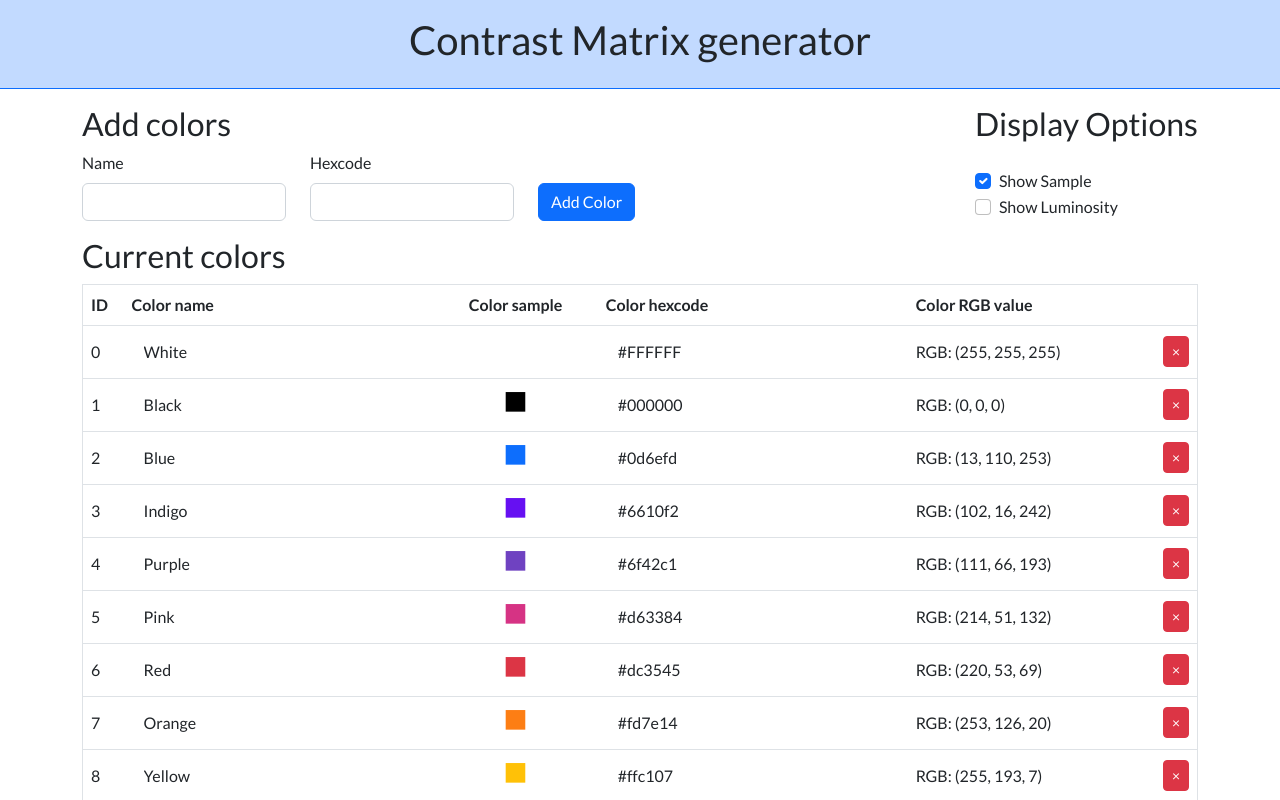
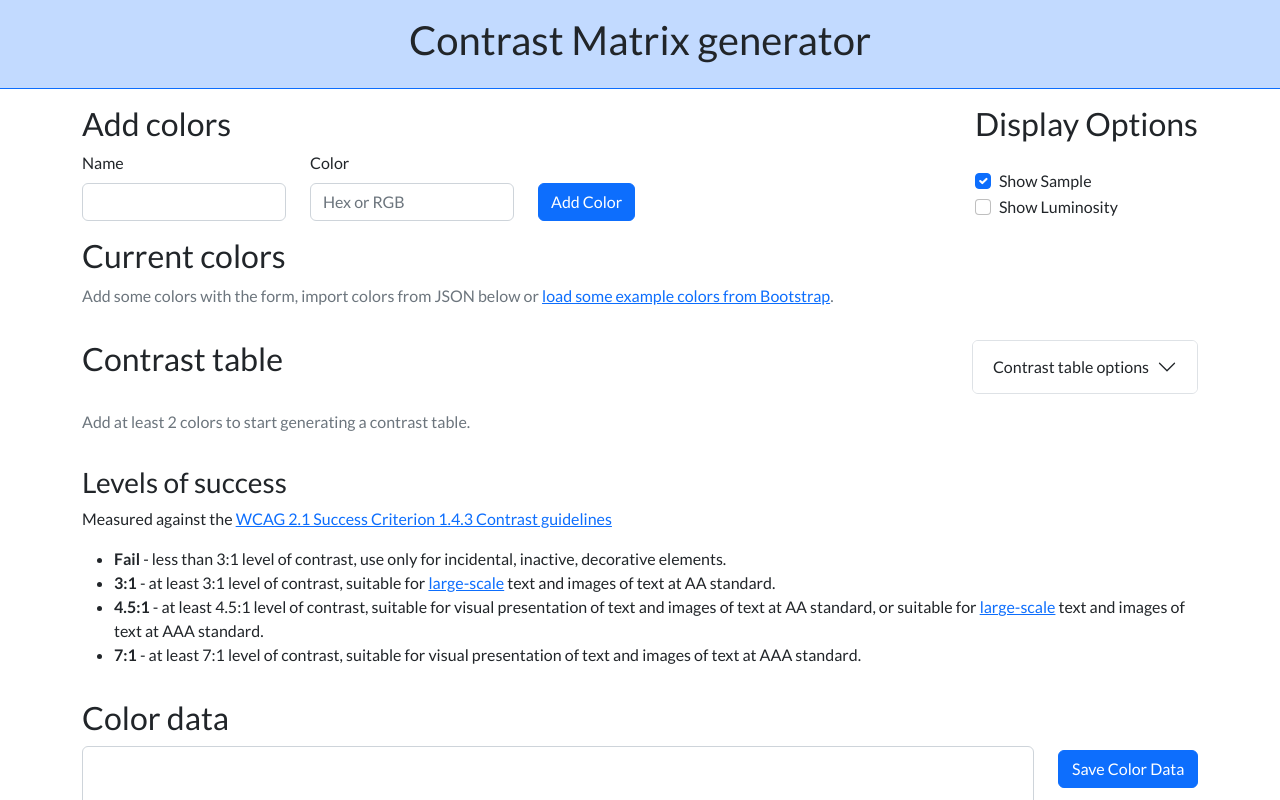
Before and after one commit to NotThatGothic/contrast-matrix-generator, a Vue app: page / in a window 1280 px wide. Shown: the top 800 px of the page. Built offline with nearby package versions, Linux system fonts and the light colour scheme; a web font is replaced by a local one.

Commit message:
responsive changes, add rgb support

```diff
--- a/src/App.vue
+++ b/src/App.vue
@@ -53,29 +53,29 @@
 				</table>
 			</div>
 			<div v-else>
-				<p class="text-muted">Add some colors with the form or load colors from JSON below.</p>
+				<p class="text-muted">Add some colors with the form, import colors from JSON below or <a href="#" @click="defaultData">load some example colors from Bootstrap</a>.</p>
 			</div>
         </div>
     </div>
 	<!-- Contrast table -->
     <div class="row mb-3">
         <div class="col-12">
-			<div class="row">
-				<div class="col">
+			<div class="row justify-content-between">
+				<div class="col-6 mb-3">
 					<h2>Contrast table</h2>
 				</div>
-				<div class="col-auto ms-auto mb-3">
+				<div class="col-auto mb-3">
 					<div class="accordion" id="accordionOptions">
 						<div class="accordion-item">
 							<h2 class="accordion-header" id="optionsHeading">
-								<button class="accordion-button collapsed" type="button" data-bs-toggle="collapse" data-bs-target="#optionsCollapse" aria-expanded="false" aria-controls="optionsCollapse">
+								<button class="accordion-button collapsed me-2" type="button" data-bs-toggle="collapse" data-bs-target="#optionsCollapse" aria-expanded="false" aria-controls="optionsCollapse">
 									Contrast table options
 								</button>
 							</h2>
 							<div id="optionsCollapse" class="accordion-collapse collapse" aria-labelledby="optionsHeading" data-bs-parent="#accordionOptions">
 								<div class="accordion-body">
 									<form class="form row" @submit.prevent >
-										<div class="col-auto">
+										<div class="col-auto mb-3">
 											<div class="form-check">
 												<input class="form-check-input" type="radio" value="AAA" id="AAA" v-model="wcagLevel">
 												<label class="form-check-label" for="AAA">
@@ -95,7 +95,7 @@
 												</label>
 											</div>
 										</div>
-										<div class="col-auto">
+										<div class="col-auto mb-3">
 											<div class="form-check">
 												<input class="form-check-input" type="radio" value="defaultResults" id="defaultResults" v-model="resultsRendering">
 												<label class="form-check-label" for="defaultResults">
@@ -213,7 +213,7 @@ export default {
 			wcagLevel: 'AA',
 			resultsRendering: "colorizeResults",
 			exampleText: "Lorem Ipsum dolor sit amet",
-			colors: ColorData,
+			colors: [],
 		}
 	},
 	computed: {
@@ -322,13 +322,16 @@ export default {
 		},
 		loadData(data) {
 			this.colors = JSON.parse(data)
+		},
+		defaultData() {
+			this.colors = ColorData
 		}
 	}
 
 }
 
 function standardizeHex(value) {
-	if (value.startsWith("#")) {
+	if (value.startsWith('#')) {
 		value = value.substring(1, 7);
 	}
 	if (value.length == 3) {
--- a/src/components/AddColor.vue
+++ b/src/components/AddColor.vue
@@ -5,11 +5,13 @@
 		<form class="form row d-flex align-items-end" id="color-form" @submit.prevent="addColor" autocomplete="off">
 			<div class="col-auto">
 				<label for="new-color-name" class="form-label">Name </label>
-				<input id="new-color-name" class="form-control" type="text" name="new-color-name" v-model="newColorName" required />
+				<input id="new-color-name" class="form-control" type="text" name="new-color-name" v-model="newColorName"
+					required />
 			</div>
 			<div class="col-auto">
-				<label for="new-color-hex" class="form-label">Hexcode </label>
-				<input id="new-color-hex" class="form-control" type="text" name="new-color-hex" v-model="newColorHex" required />
+				<label for="new-color-code" class="form-label">Color</label>
+				<input id="new-color-code" class="form-control" type="text" name="new-color-code"
+					placeholder="Hex or RGB" v-model="newColorCode" required />
 			</div>
 			<div class="col-auto">
 				<button class="btn btn-primary mt-3" type="submit" form="color-form">Add Color</button>
@@ -19,22 +21,57 @@
 </template>
 
 <script>
-	export default {
+export default {
 	name: 'AddColors',
 	data() {
 		return {
 			newColorName: '',
-			newColorHex: ''
+			newColorCode: ''
 		}
 	},
 	methods: {
 		addColor() {
-			if (this.newColorName == false || this.newColorHex == false) {
-				alert("Name and Hex are mandatory")
+			if (this.newColorName == false || this.newColorCode === false) {
+				alert("Name and Color value are mandatory")
 			} else {
-				this.$emit('addColor', this.newColorName, this.newColorHex)
+				if ((/^#?([a-f\d])([a-f\d])([a-f\d])$|^#?([a-f\d]{2})([a-f\d]{2})([a-f\d]{2})$/i).test(this.newColorCode)) {
+					this.$emit('addColor', this.newColorName, this.newColorCode)
+					this.newColorName = ''
+					this.newColorCode = ''
+				} else if ((/\(?\d+[,\s]?\d+[,\s]?\d+\)?/).test(this.newColorCode)) {
+					this.newColorCode = RGBToHex(standardizeRGB(this.newColorCode))
+					this.$emit('addColor', this.newColorName, this.newColorCode)
+					this.newColorName = ''
+					this.newColorCode = ''
+				} else {
+					alert("Please input a valid Hexcode or RGB value")
+				}
 			}
-		}
+		},
 	}
 }
+function standardizeRGB(value) {
+	var regex = /RGB:? ?|\(|\)/ig
+	return value = value.replaceAll(regex, '')
+}
+
+function RGBToHex(rgb) {
+	var regex = /((\d+)[,\s]?\s?){2}(\d+)/
+	rgb = rgb.replace(regex, function(m, r,g,b) {
+		r = Math.abs(r).toString(16)
+		g = Math.abs(g).toString(16)
+		b = Math.abs(b).toString(16)
+		if (r.length == 1) {
+			r = '0' + r
+		}
+		if (g.length == 1) {
+			g = '0' + g
+		}
+		if (b.length == 1) {
+			b = '0' + b
+		}
+		return ('#' + r + g + b)
+	})
+	return rgb
+}
 </script>
--- a/src/components/ColorRow.vue
+++ b/src/components/ColorRow.vue
@@ -6,13 +6,17 @@
 				<input :id="id + 'name'" class="form-control border-0 bg-transparent shadow-none w-auto" type="text" name="color-color-name" v-model="rowName" required />
 			</form>
 		</th>
-		<td class="align-middle text-center" v-if="displayOptions.showSample" ><span style="font-size: 5ex; line-height: 1ex;" :style="{ color: '#' + rowHexCalc }">■</span></td>
+		<td class="align-middle text-center" v-if="displayOptions.showSample" ><span style="font-size: 5ex; line-height: 1ex;" :style="{ color: rowHex }">■</span></td>
 		<td class="align-middle">
 			<form class="form" autocomplete="off" @submit.prevent="updateHex(rowHex)">
-				<input :id="id + 'colorSpan'" class="form-control border-0 bg-transparent shadow-none w-auto" type="text" name="color-color-name" v-model.lazy="rowHex" required />
+				<input :id="id + 'colorHex'" class="form-control border-0 bg-transparent shadow-none w-auto" type="text" name="color-color-hex" v-model="rowHex" required />
 			</form>
 		</td>
-		<td class="align-middle">RGB: ({{ rgb.r }}, {{ rgb.g }}, {{ rgb.b }})</td>
+		<td class="align-middle">
+			<form class="form" autocomplete="off" @submit.prevent="updateRGB(rowRGB)">
+				<input :id="id + 'colorRGB'" class="form-control border-0 bg-transparent shadow-none w-auto" type="text" name="color-color-rgb" v-model="rowRGB" required />
+			</form>
+			</td>
 		<td class="align-middle" v-if="displayOptions.showLum" >Lum: {{ lum }}</td>
 		<td class="align-middle text-end">
 			<button type="button" class="close btn btn-danger btn-sm" aria-label="Close"  @click="removeRow()">
@@ -35,15 +39,12 @@ export default {
 		return {
 			rowName: this.name,
 			rowHex: '#' + this.hex,
-
+			rowRGB: 'RGB: (' + hexToRGB(this.hex).r + ',' + hexToRGB(this.hex).g + ',' + hexToRGB(this.hex).b + ')'
 		}
 	},
 	computed: {
 		rgb() {
 			return hexToRGB(this.rowHex)
-		},
-		rowHexCalc() {
-			return this.rowHex.substring(1, 7);
 		},
 		lum() {
 			return calculateLum(hexToRGB(this.rowHex).r, hexToRGB(this.rowHex).g, hexToRGB(this.rowHex).b)
@@ -53,26 +54,30 @@ export default {
 		updateName(name) {
 			this.rowName = name
 			this.$emit('updateName', this.rowName, this.id)
-			// console.log(this.rowName)
 		},
 		updateHex(hex) {
 			this.rowHex = standardizeHex(hex)
+			this.rowRGB = 'RGB: (' + this.rgb.r + ',' + this.rgb.g + ',' + this.rgb.b + ')'
 			this.$emit('updateHex', this.rowHex, this.id)
-			// console.log(this.rowHex)
+		},
+		updateRGB(rgb) {
+			this.rowRGB = 'RGB: (' + standardizeRGB(rgb) + ')'
+			this.rowHex = RGBToHex(standardizeRGB(rgb))
+			console.log(rgb)
+			this.$emit('updateHex', this.rowHex, this.id)
 		},
 		removeRow() {
 			this.$emit('removeRow', this.id)
-			// console.log(this.rowHex)
 		}
 	}
 }
 
 function standardizeHex(value) {
-	if (value.startsWith("#")) {
-		value = value.substring(1, 7);
+	if (value.length == 3) {
+		value = '#' + value[0] + value[0] + value[1] + value[1] + value[2] + value[2];
 	}
-	if (value.length == 3) {
-		value = value[0] + value[0] + value[1] + value[1] + value[2] + value[2];
+	if (value.length == 4) {
+		value = value[0] + value[1] + value[1] + value[2] + value[2] + value[3] + value[3];
 	}
 	return value;
 }
@@ -100,6 +105,31 @@ function calculateLum(r, g, b) {
     });
     return a[0] * 0.2126 + a[1] * 0.7152 + a[2] * 0.0722;
 }
+
+function standardizeRGB(value) {
+	var regex = /RGB:? ?|\(|\)/ig
+	return value = value.replaceAll(regex, '')
+}
+
+function RGBToHex(rgb) {
+	var regex = /(\d+)[,\s]?\s?(\d+)[,\s]?\s?(\d+)/
+	rgb = rgb.replace(regex, function(m, r,g,b) {
+		r = Math.abs(r).toString(16)
+		g = Math.abs(g).toString(16)
+		b = Math.abs(b).toString(16)
+		if (r.length == 1) {
+			r = '0' + r
+		}
+		if (g.length == 1) {
+			g = '0' + g
+		}
+		if (b.length == 1) {
+			b = '0' + b
+		}
+		return ('#' + r + g + b)
+	})
+	return rgb
+}
 </script>
 
 <style scoped lang="stylus">
```
Also changed, not shown: 5 other files (tests, documents, lock files or other folders).
